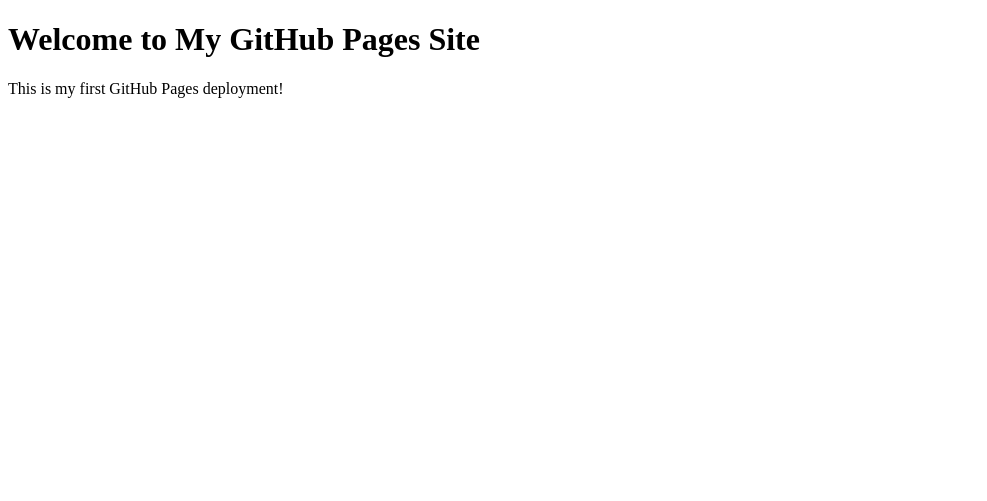
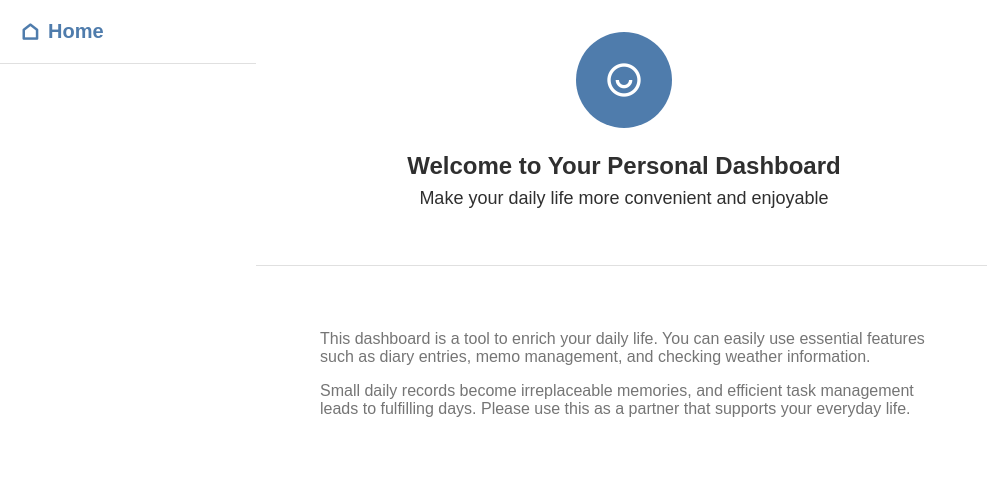
Before and after one commit to zxwcm6nd2s-sketch/my_first_web_app, a plain HTML site: page index.html in a window 1280 px wide. Shown: the whole page, without its empty margins (0-987 px from the left). Drawn offline with nearby package versions, Linux system fonts and the light colour scheme.

Commit message:
Add files via upload

```diff
--- a/index.html
+++ b/index.html
@@ -1,12 +1,47 @@
 <!DOCTYPE html>
 <html lang="en">
-<head>
-    <meta charset="UTF-8">
-    <meta name="viewport" content="width=device-width, initial-scale=1.0">
-    <title>My GitHub Pages Site</title>
-</head>
-<body>
-    <h1>Welcome to My GitHub Pages Site</h1>
-    <p>This is my first GitHub Pages deployment!</p>
-</body>
+  <head>
+    <meta charset="UTF-8" />
+    <meta name="viewport" content="width=device-width, initial-scale=1.0" />
+    <link rel="stylesheet" href="style.css"/>
+    <link href="https://cdn.jsdelivr.net/npm/remixicon@4.5.0/fonts/remixicon.css" rel="stylesheet" />
+    <title>Dashboard</title>
+  </head>
+  <body>
+    <div class="content">
+      <aside class = "sidebar">
+        <div class = "sidebar-header">
+          <a href = "#" class = "sidebar-home" data-tab = home>
+            <span class = "ri-home-line"></span>
+            <span>Home</span>
+          </a>
+        </div>
+      </aside>
+      <main class = "main_content">
+        <section class = "content-section" id = "home">
+          <header class = "section-header">
+            <div class = "profile-circle">
+              <span class = "ri-user-smile-line"></span>
+            </div>
+            <h1 class = "section-title">Welcome to Your Personal Dashboard</h1>
+            <p class = "section-subtitle">
+              Make your daily life more convenient and enjoyable
+             </p>
+          </header>
+          <div class = "section-body">
+            <div class = "section-description">
+              <p>
+                This dashboard is a tool to enrich your daily life. You can easily use essential features such as diary entries, memo management, and checking weather information.
+              </p>
+              <p>
+                Small daily records become irreplaceable memories, and efficient task management leads to fulfilling days. Please use this as a partner that supports your everyday life.
+              </p>
+            </div>
+          </div>
+        </section>
+      </main>
+    </div>
+
+
+  </body>
 </html>
--- /dev/null
+++ b/style.css
@@ -0,0 +1,100 @@
+/* ブラウザで設定されているスタイルのリセット・共通設定 */
+/* 消さないでください */
+*,
+*::before,
+*::after {
+  box-sizing: border-box;
+}
+body,
+h1,
+h2,
+h3,
+p,
+ul,
+li,
+form,
+input,
+textarea,
+select,
+button {
+  margin: 0;
+  padding: 0;
+  font-family: sans-serif;
+}
+
+ul {
+  list-style: none;
+}
+/* スタイルのリセット終了 */
+
+/* サイドバーとメインコンテンツを包むための要素のスタイルを書いてください */
+
+
+/* サイドバーに関連するスタイルを書いてください */
+
+
+/* メインコンテンツに関連するスタイルを書いてください */
+.content {
+  display: flex;
+  height: 100vh;
+}
+.sidebar {
+  width:256px;
+  height:100%;
+}
+.sidebar-header {
+  padding: 20px;
+  border-bottom: 1px solid #e0e0e0;
+}
+.sidebar-home {
+  font-size: 1.25rem;
+  font-weight: 600;
+  color: #4f7cac;
+  display: flex;
+  align-items: center;
+  gap: 8px;
+  text-decoration: none;
+}
+.section-header {
+  background-color: #ffffff;
+  padding: 32px;
+  border-bottom: 1px solid #e0e0e0;
+  text-align: center;
+}
+.section-title {
+  font-size: 1.5rem;
+  font-weight: 600;
+  color: #2f2f2f;
+  margin-bottom: 8px;
+}
+.section-subtitle {
+  font-size: 1.125rem;
+  color: #2f2f2f;
+  margin-bottom: 24px;
+}
+.section-description {
+  max-width: 672px;
+  margin: 0 auto;
+  color: #757575;
+  padding: 32px;
+}
+.section-description p {
+  margin-bottom: 16px;
+}
+.profile-circle {
+  width: 96px;
+  height: 96px;
+  background-color: #4f7cac;
+  border-radius: 50%;
+  display: flex;
+  align-items: center;
+  justify-content: center;
+  margin: 0 auto 24px;
+}
+.profile-circle span {
+  font-size: 2.5rem;
+  color: #fff;
+}
+.section-body {
+  padding: 32px;
+}
```
